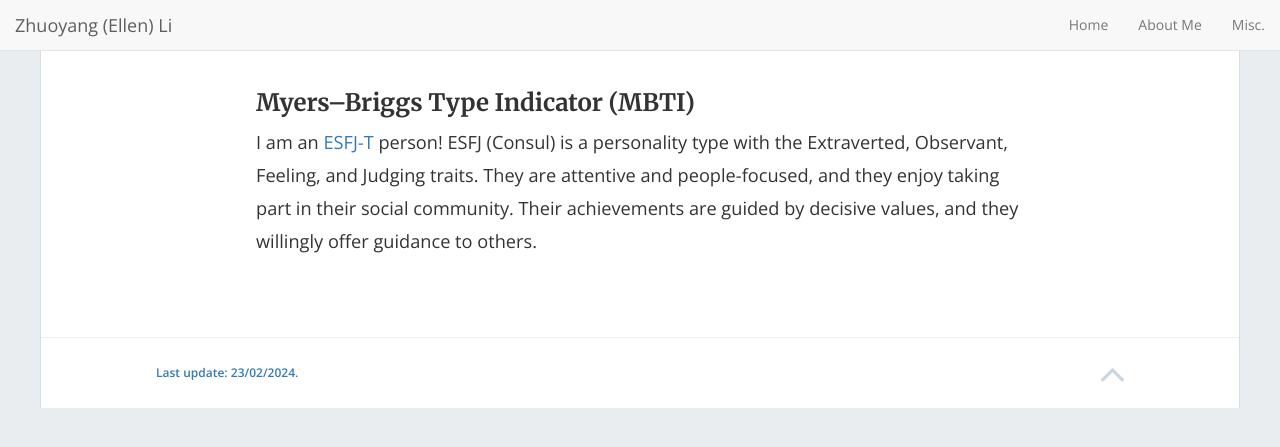
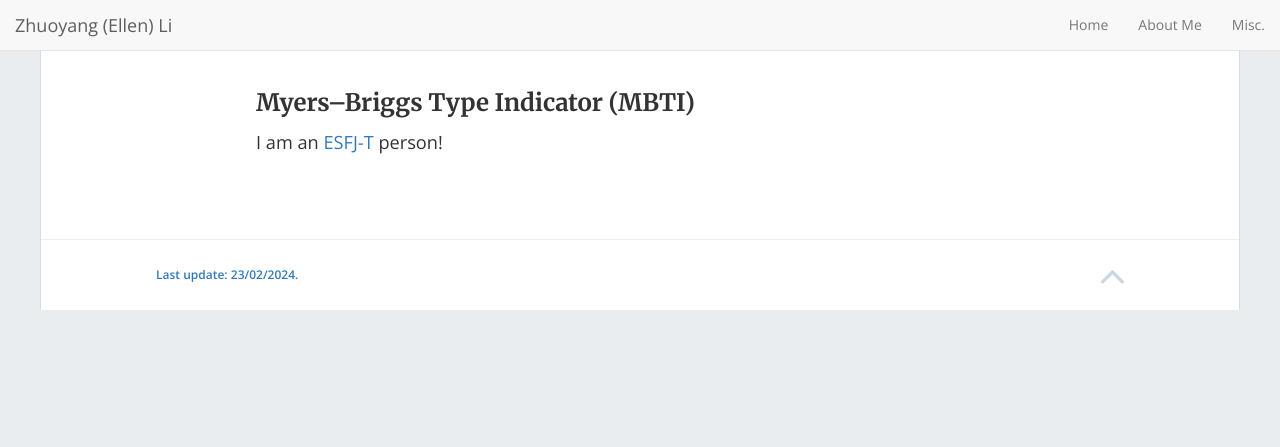
Before and after one commit to jamigibbs/phantom, a Jekyll site: the page built from misc.md, in a window 1280 px wide. Shown: the top 447 px of the page. Built offline with Jekyll 4.4.1, drawn with Linux system fonts in a browser that asks for light colours; nearby versions of some CDN libraries.

Commit message:
Update misc.md

```diff
--- a/misc.md
+++ b/misc.md
@@ -5,4 +5,3 @@ permalink: /misc/
 ---
 ### Myers–Briggs Type Indicator (MBTI)
 I am an [ESFJ-T](https://www.16personalities.com/esfj-personality) person!
-ESFJ (Consul) is a personality type with the Extraverted, Observant, Feeling, and Judging traits. They are attentive and people-focused, and they enjoy taking part in their social community. Their achievements are guided by decisive values, and they willingly offer guidance to others.
```
